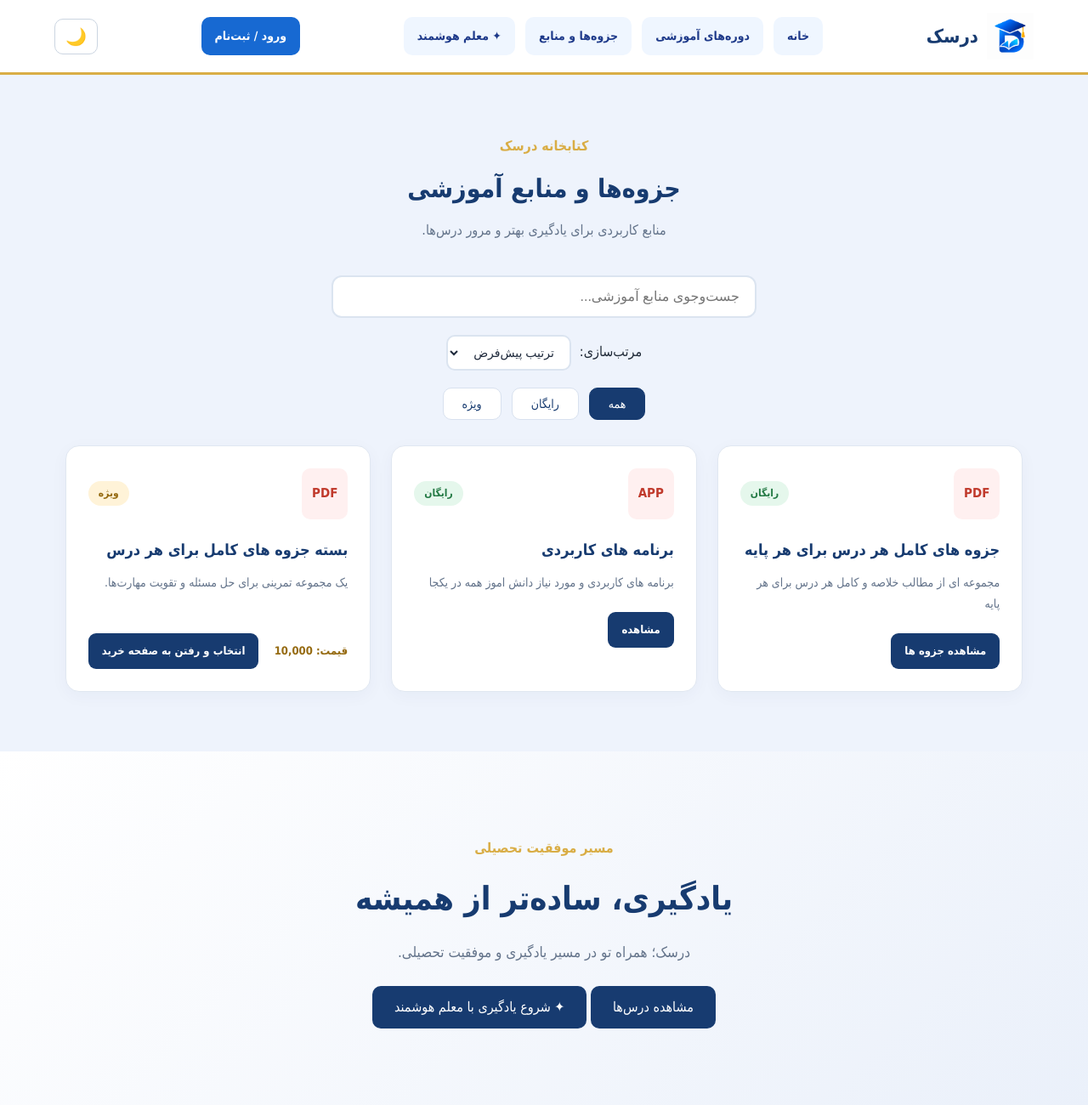
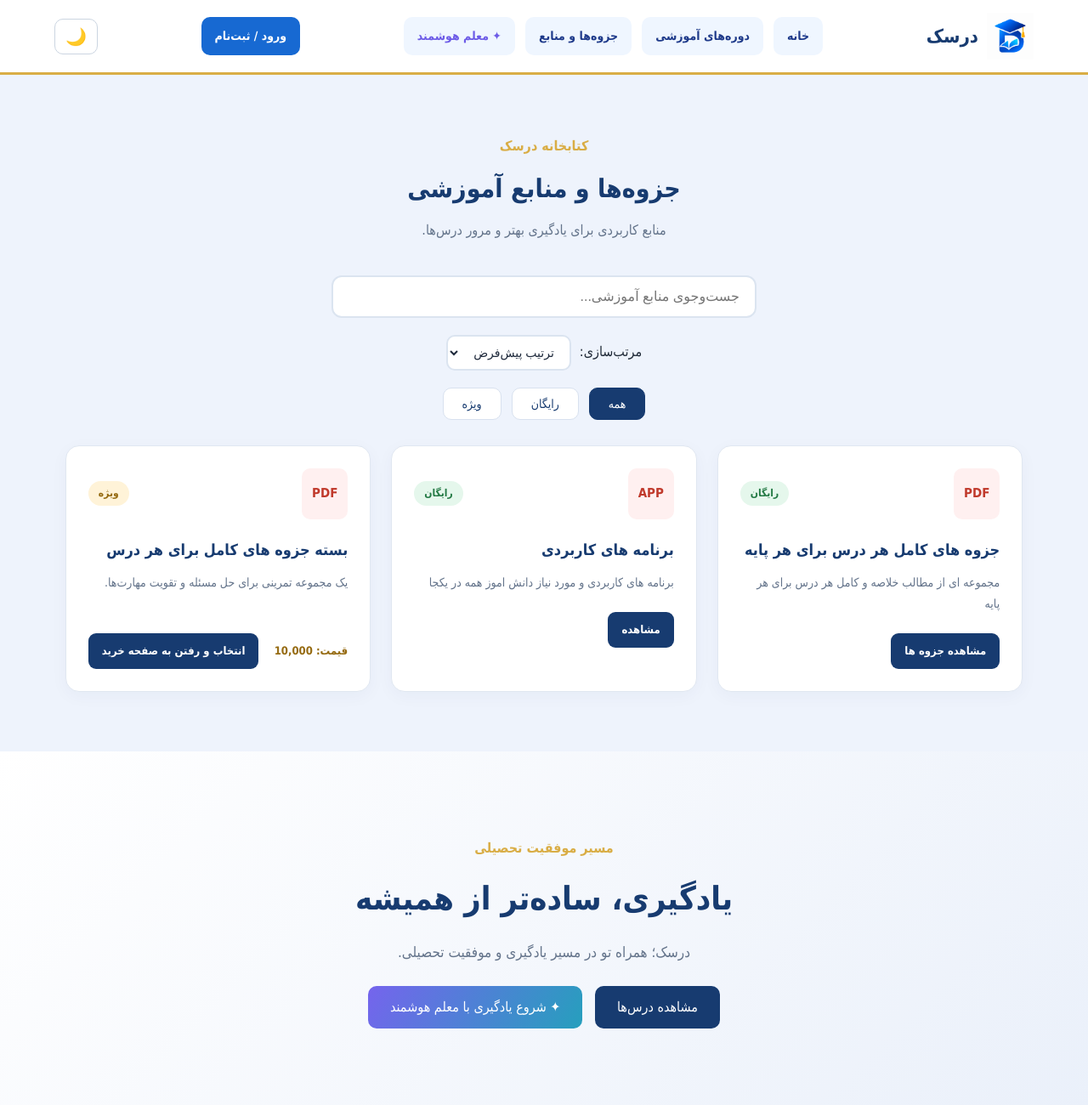
Before and after one commit to soheil6496-byte/darsak, a plain HTML site: page index.html in a window 1280 px wide. Shown: the top 1300 px of the page at 85% size. Drawn offline with nearby package versions, Linux system fonts and the light colour scheme.

Commit message:
Style AI tutor links

```diff
--- a/style.css
+++ b/style.css
@@ -1609,3 +1609,7 @@ html[data-theme="dark"] .purchases-empty p {
 html[data-theme="dark"] .purchases-heading p {
     color: #cbd5e1;
 }
+/* Darsak AI tutor entry points */
+.ai-nav-link{color:#6d5ce7!important;font-weight:800!important}
+.ai-hero-button{margin-right:10px;background:linear-gradient(120deg,#7564ed,#269fbd)!important}
+.ai-hero-button:hover{filter:brightness(1.06)}
```
